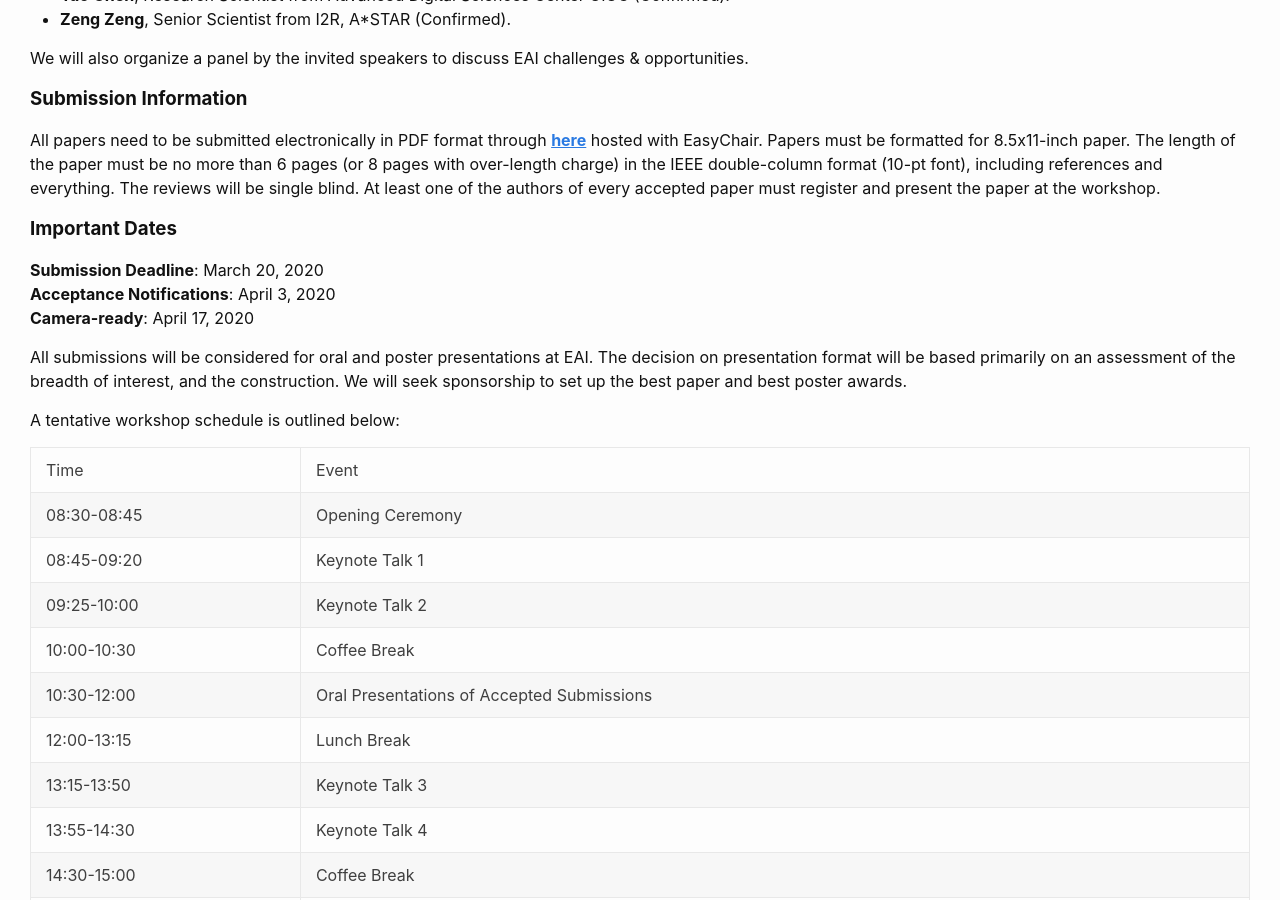
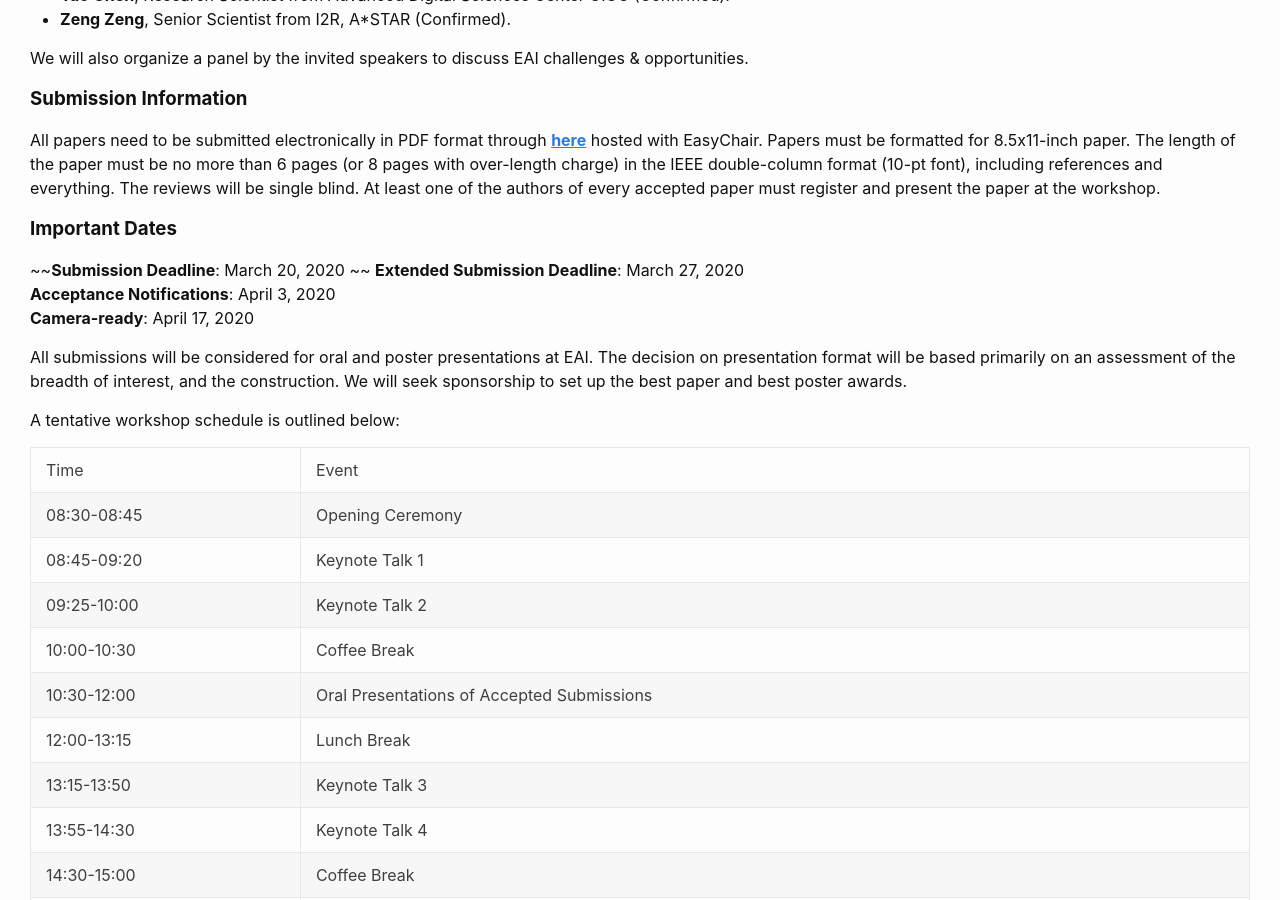
Before and after one commit to EAI-ICDCS/EAI-ICDCS.github.io, a Jekyll site: the page built from index.markdown, in a window 1280 px wide and 900 px high, scrolled down 1050 px. Built offline with Jekyll 4.4.1, drawn with Linux system fonts in a browser that asks for light colours.

Commit message:
Update index.markdown
Extend submission deadline for another 7 days

```diff
--- a/index.markdown
+++ b/index.markdown
@@ -38,7 +38,8 @@ We will also organize a panel by the invited speakers to discuss EAI challenges
 All papers need to be submitted electronically in PDF format through [**<u>here</u>**](https://easychair.org/conferences/?conf=eai2020) hosted with EasyChair. Papers must be formatted for 8.5x11-inch paper. The length of the paper must be no more than 6 pages (or 8 pages with over-length charge) in the IEEE double-column format (10-pt font), including references and everything. The reviews will be single blind. At least one of the authors of every accepted paper must register and present the paper at the workshop.
 
 ### **Important Dates**
-**Submission Deadline**: March 20, 2020
+~~**Submission Deadline**: March 20, 2020  ~~
+**Extended Submission Deadline**: March 27, 2020
 **Acceptance Notifications**: April 3, 2020
 **Camera-ready**: April 17, 2020
 
```
